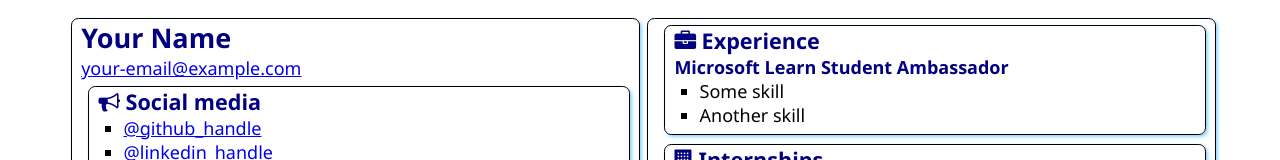
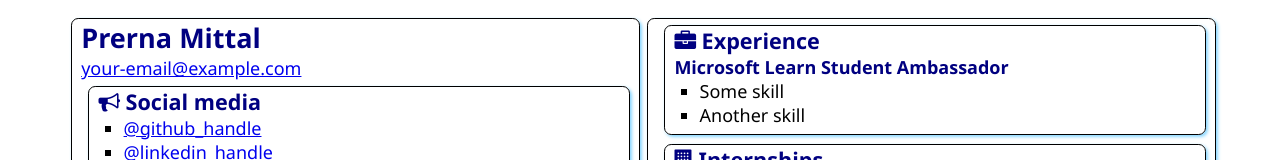
Before and after one commit to prernamittal/SATechnicalOnboarding, a plain HTML site: page src/index.html in a window 1280 px wide. Shown: the top 160 px of the page. Drawn offline with Linux system fonts and the light colour scheme.

Commit message:
Update index.html
added my name and desc

```diff
--- a/src/index.html
+++ b/src/index.html
@@ -12,7 +12,7 @@
 <body>
     <main>
         <article class="box">
-            <h1>Your Name</h1>
+            <h1>Prerna Mittal</h1>
             <div><a href="mailto:your.email@example.com">your-email@example.com</a></div>
 
             <section class="box">
```
